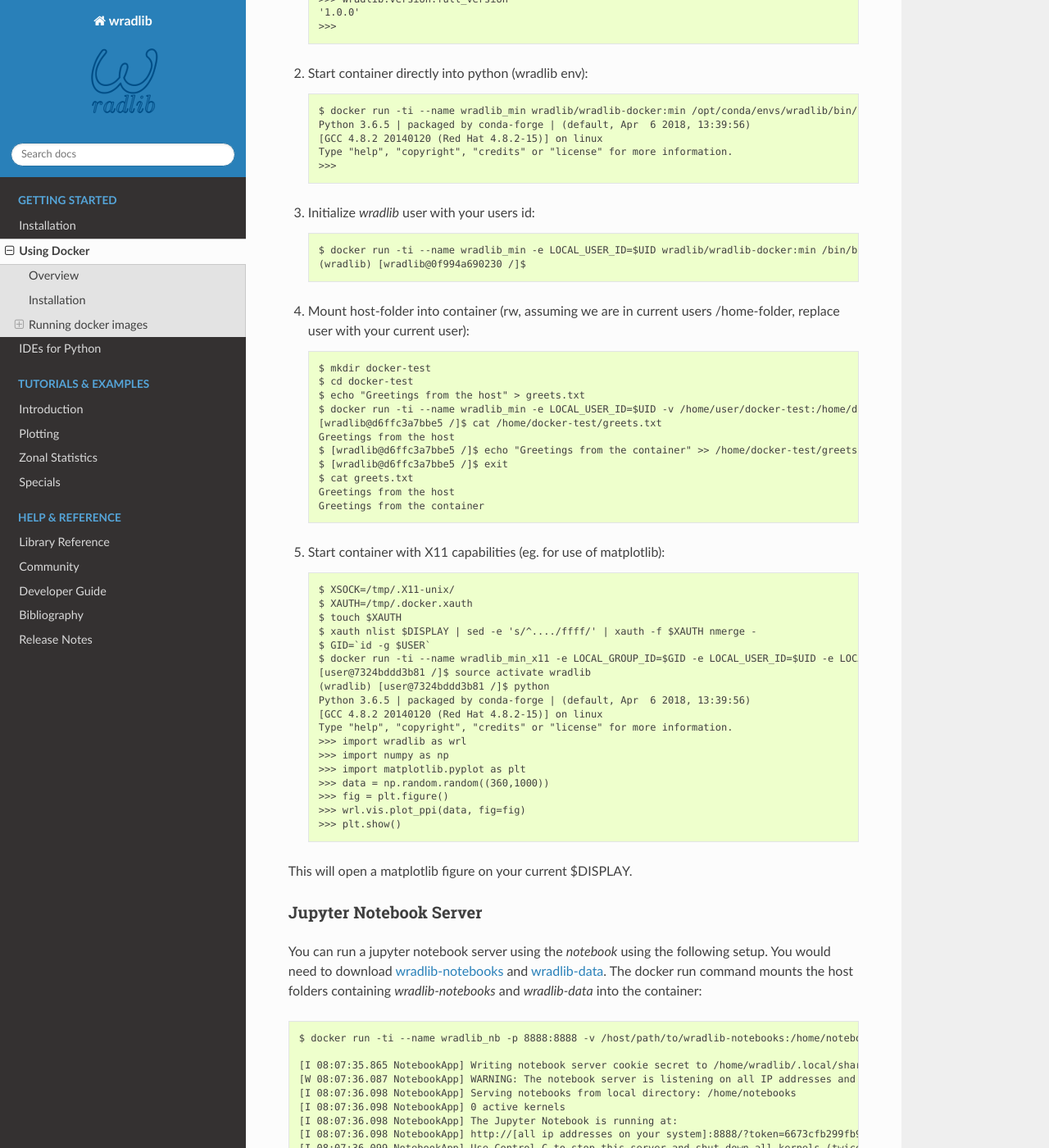
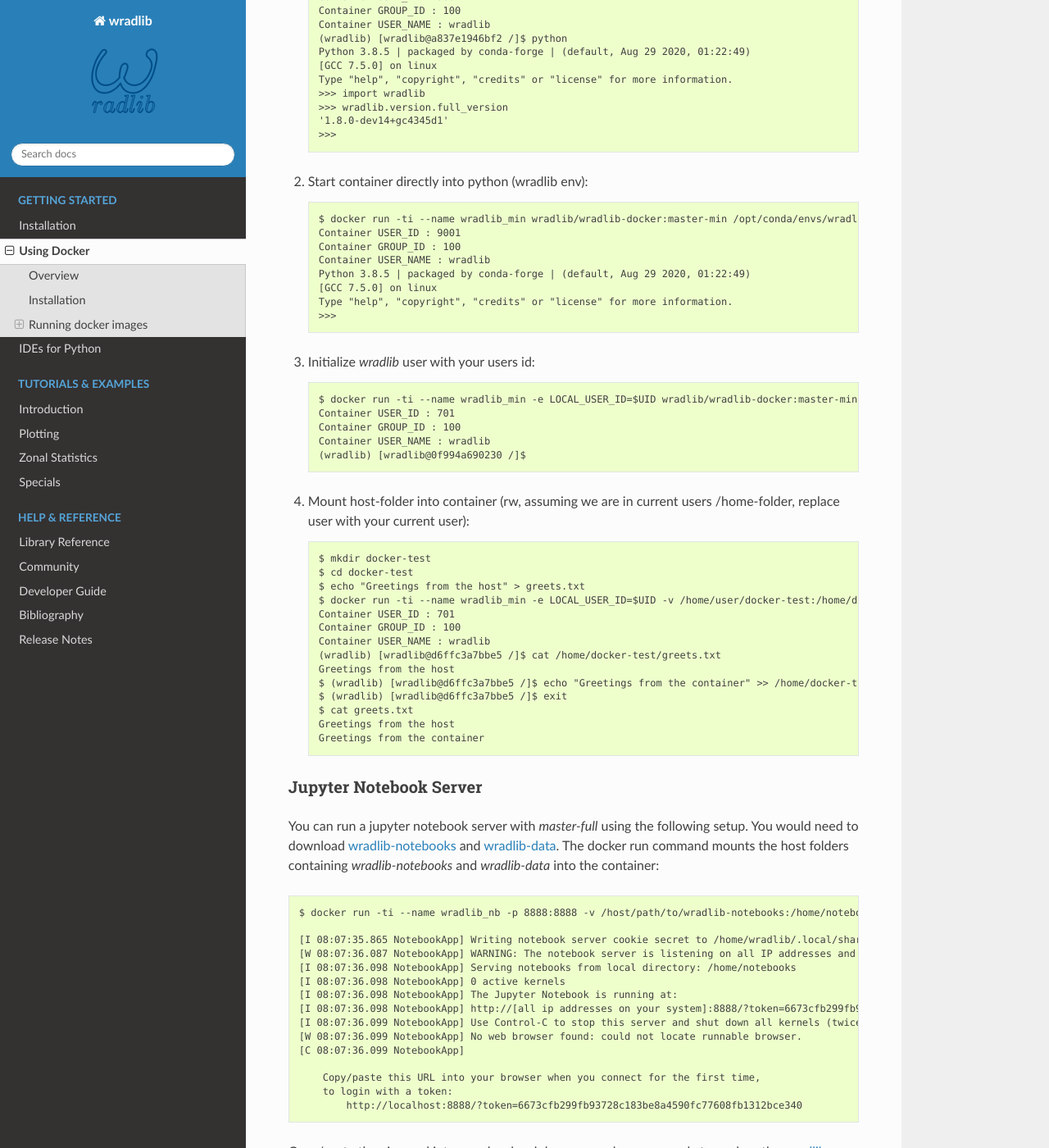
Before and after one commit to wradlib/wradlib-docs, a Sphinx documentation site: the page built from source/docker.rst, in a window 1280 px wide and 1400 px high, scrolled down 1633 px. Shown: the whole window at 82% size. Built offline with Sphinx 7.4.7 and the Read the Docs theme 2.0.0, drawn with Linux system fonts in a browser that asks for light colours; pages that are not in the unit, such as notebooks, are missing from menus; the version number could not be read and is left out; some of the changed text lies outside the part shown.

Commit message:
MNT: adapt docker.rst to new docker workflow

```diff
--- a/source/docker.rst
+++ b/source/docker.rst
@@ -4,34 +4,34 @@
 Overview
 --------
 
-Especially for easy integration with servers we setup the `wradlib-docker <https://github.com/wradlib/wradlib-docker/>`_ repository. There we provide the Dockerfiles for five different docker images in feature branches. Those docker images are build automatically and are available on `docker-hub <https://hub.docker.com/r/wradlib/wradlib-docker/tags/>`_.
-
-The **branch** names are the docker **tag** names:
+Especially for easy integration with servers we setup the `wradlib-docker <https://github.com/wradlib/wradlib-docker/>`_ repository. There we provide build three different docker images. Those docker images are build automatically and are available on `docker-hub <https://hub.docker.com/r/wradlib/wradlib-docker/tags/>`_.
 
 #. base
 
    * based on *centos7*
-   * plain miniconda installation
+   * plain miniforge installation
 
-#. min
+#. master-min
+
+   * based on *base*
+   * conda *wradlib* environment with latest wradlib github master including all runtime dependencies
+
+#. master-full
 
    * based on *base*
    * conda *wradlib* environment with latest wradlib release including all runtime dependencies
+   * additional notebook and development packages
 
-#. notebook
+#. X.Y.Z-min
 
-   * based on *min*
-   * added notebook packages to conda *wradlib* environment
+   * based on *base*
+   * conda *wradlib* environment with X.Y.Z wradlib github master including all runtime dependencies
 
-#. full
+#. X.Y.Z-full
 
-   * based on *notebook*
-   * added wradlib build dependencies to conda *wradlib* environment
-
-#. training
-
-   * based on *full*
-   * added additional scientific python packages to conda *wradlib* environment
+   * based on *base*
+   * conda *wradlib* environment with X.Y.Z wradlib release including all runtime dependencies
+   * additional notebook and development packages
 
 Installation
 ------------
@@ -40,16 +40,18 @@
 
 #. Pull from docker hub using the wanted tag::
 
-    $ docker pull wradlib/wradlib-docker:min
+    $ docker pull wradlib/wradlib-docker:master-min
 
 #. Build from scratch::
 
     $ git clone https://github.com/wradlib/wradlib-docker.git
     $ cd wradlib-docker
-    $ git checkout min
-    $ docker build -t wradlib_min .
+    $ export WRADLIB_VER=master
+    $ export WRADLIB_DOCKER_TAG=min
+    $ export DOCKER_REPO=wradlib-docker
+    $ docker build --build-arg WRADLIB_VER --build-arg WRADLIB_DOCKER_TAG --build-arg DOCKER_REPO -t wradlib_min .
 
-The only difference is then in the `docker run` command, where `wradlib/wradlib-docker:min` is used in the first and `wradlib_min` in the second case.
+The only difference is then in the `docker run` command, where `wradlib/wradlib-docker:master-min` is used in the first and `wradlib_min` in the second case.
 
 Running docker images
 ---------------------
@@ -63,27 +65,36 @@
 
 #. Start container directly into bash::
 
-    $ docker run -ti --name wradlib_min wradlib/wradlib-docker:min /bin/bash
-    [wradlib@0f994a690230 /]$ source activate wradlib
-    (wradlib) [wradlib@0f994a690230 /]$ python
-    Python 3.6.5 | packaged by conda-forge | (default, Apr  6 2018, 13:39:56)
-    [GCC 4.8.2 20140120 (Red Hat 4.8.2-15)] on linux
+    $ docker run -ti --name wradlib_min wradlib/wradlib-docker:master-min /bin/bash
+    Container USER_ID : 9001
+    Container GROUP_ID : 100
+    Container USER_NAME : wradlib
+    (wradlib) [wradlib@a837e1946bf2 /]$ python
+    Python 3.8.5 | packaged by conda-forge | (default, Aug 29 2020, 01:22:49)
+    [GCC 7.5.0] on linux
     Type "help", "copyright", "credits" or "license" for more information.
+    >>> import wradlib
     >>> wradlib.version.full_version
-    '1.0.0'
+    '1.8.0-dev14+gc4345d1'
     >>>
 
 #. Start container directly into python (wradlib env)::
 
-    $ docker run -ti --name wradlib_min wradlib/wradlib-docker:min /opt/conda/envs/wradlib/bin/python
-    Python 3.6.5 | packaged by conda-forge | (default, Apr  6 2018, 13:39:56)
-    [GCC 4.8.2 20140120 (Red Hat 4.8.2-15)] on linux
+    $ docker run -ti --name wradlib_min wradlib/wradlib-docker:master-min /opt/conda/envs/wradlib/bin/python
+    Container USER_ID : 9001
+    Container GROUP_ID : 100
+    Container USER_NAME : wradlib
+    Python 3.8.5 | packaged by conda-forge | (default, Aug 29 2020, 01:22:49)
+    [GCC 7.5.0] on linux
     Type "help", "copyright", "credits" or "license" for more information.
     >>>
 
 #. Initialize *wradlib* user with your users id::
 
-    $ docker run -ti --name wradlib_min -e LOCAL_USER_ID=$UID wradlib/wradlib-docker:min /bin/bash
+    $ docker run -ti --name wradlib_min -e LOCAL_USER_ID=$UID wradlib/wradlib-docker:master-min /bin/bash
+    Container USER_ID : 701
+    Container GROUP_ID : 100
+    Container USER_NAME : wradlib
     (wradlib) [wradlib@0f994a690230 /]$
 
 #. Mount host-folder into container (rw, assuming we are in current users /home-folder, replace user with your current user)::
@@ -91,44 +102,25 @@
     $ mkdir docker-test
     $ cd docker-test
     $ echo "Greetings from the host" > greets.txt
-    $ docker run -ti --name wradlib_min -e LOCAL_USER_ID=$UID -v /home/user/docker-test:/home/docker-test wradlib/wradlib-docker:min /bin/bash
-    [wradlib@d6ffc3a7bbe5 /]$ cat /home/docker-test/greets.txt
+    $ docker run -ti --name wradlib_min -e LOCAL_USER_ID=$UID -v /home/user/docker-test:/home/docker-test wradlib/wradlib-docker:master-min /bin/bash
+    Container USER_ID : 701
+    Container GROUP_ID : 100
+    Container USER_NAME : wradlib
+    (wradlib) [wradlib@d6ffc3a7bbe5 /]$ cat /home/docker-test/greets.txt
     Greetings from the host
-    $ [wradlib@d6ffc3a7bbe5 /]$ echo "Greetings from the container" >> /home/docker-test/greets.txt
-    $ [wradlib@d6ffc3a7bbe5 /]$ exit
+    $ (wradlib) [wradlib@d6ffc3a7bbe5 /]$ echo "Greetings from the container" >> /home/docker-test/greets.txt
+    $ (wradlib) [wradlib@d6ffc3a7bbe5 /]$ exit
     $ cat greets.txt
     Greetings from the host
     Greetings from the container
 
-#. Start container with X11 capabilities (eg. for use of matplotlib)::
-
-    $ XSOCK=/tmp/.X11-unix/
-    $ XAUTH=/tmp/.docker.xauth
-    $ touch $XAUTH
-    $ xauth nlist $DISPLAY | sed -e 's/^..../ffff/' | xauth -f $XAUTH nmerge -
-    $ GID=`id -g $USER`
-    $ docker run -ti --name wradlib_min_x11 -e LOCAL_GROUP_ID=$GID -e LOCAL_USER_ID=$UID -e LOCAL_USER_NAME=$USER -v $XSOCK:$XSOCK:rw -v $XAUTH:$XAUTH:rw -e XAUTHORITY=${XAUTH} -e DISPLAY wradlib/wradlib-docker:min /bin/bash
-    [user@7324bddd3b81 /]$ source activate wradlib
-    (wradlib) [user@7324bddd3b81 /]$ python
-    Python 3.6.5 | packaged by conda-forge | (default, Apr  6 2018, 13:39:56)
-    [GCC 4.8.2 20140120 (Red Hat 4.8.2-15)] on linux
-    Type "help", "copyright", "credits" or "license" for more information.
-    >>> import wradlib as wrl
-    >>> import numpy as np
-    >>> import matplotlib.pyplot as plt
-    >>> data = np.random.random((360,1000))
-    >>> fig = plt.figure()
-    >>> wrl.vis.plot_ppi(data, fig=fig)
-    >>> plt.show()
-
-This will open a matplotlib figure on your current $DISPLAY.
 
 Jupyter Notebook Server
 ^^^^^^^^^^^^^^^^^^^^^^^
 
-You can run a jupyter notebook server using the `notebook` using the following setup. You would need to download `wradlib-notebooks <https://github.com/wradlib/wradlib-notebooks>`_ and `wradlib-data <https://github.com/wradlib/wradlib-data>`_. The docker run command mounts the host folders containing `wradlib-notebooks` and `wradlib-data` into the container::
+You can run a jupyter notebook server with `master-full` using the following setup. You would need to download `wradlib-notebooks <https://github.com/wradlib/wradlib-notebooks>`_ and `wradlib-data <https://github.com/wradlib/wradlib-data>`_. The docker run command mounts the host folders containing `wradlib-notebooks` and `wradlib-data` into the container::
 
-    $ docker run -ti --name wradlib_nb -p 8888:8888 -v /host/path/to/wradlib-notebooks:/home/notebooks -v /host/path/to/wradlib-data:/home/wradlib-data -e LOCAL_USER_ID=$UID -e WRADLIB_DATA=/home/wradlib-data wradlib/wradlib-docker:notebook /opt/conda/envs/wradlib/bin/jupyter notebook --notebook-dir=/home/notebooks --ip='*' --port=8888
+    $ docker run -ti --name wradlib_nb -p 8888:8888 -v /host/path/to/wradlib-notebooks:/home/notebooks -v /host/path/to/wradlib-data:/home/wradlib-data -e LOCAL_USER_ID=$UID -e WRADLIB_DATA=/home/wradlib-data wradlib/wradlib-docker:master-full /opt/conda/envs/wradlib/bin/jupyter notebook --notebook-dir=/home/notebooks --ip='*' --port=8888
 
     [I 08:07:35.865 NotebookApp] Writing notebook server cookie secret to /home/wradlib/.local/share/jupyter/runtime/notebook_cookie_secret
     [W 08:07:36.087 NotebookApp] WARNING: The notebook server is listening on all IP addresses and not using encryption. This is not recommended.
```
